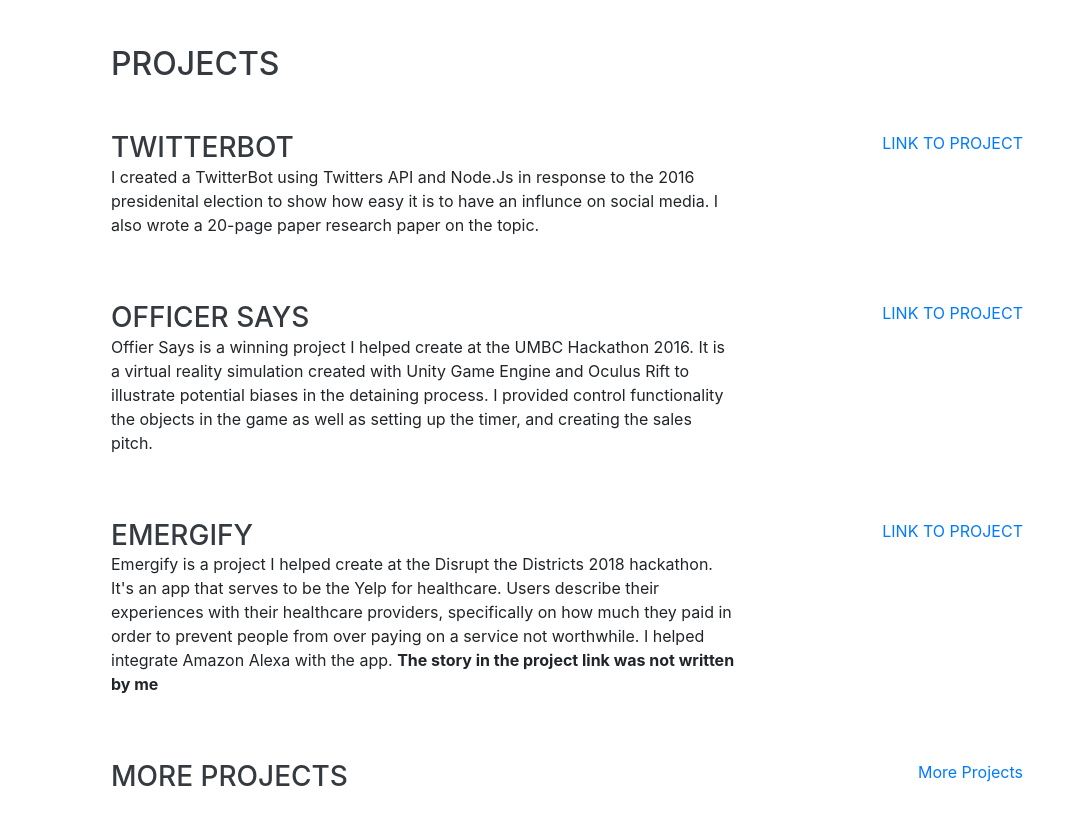
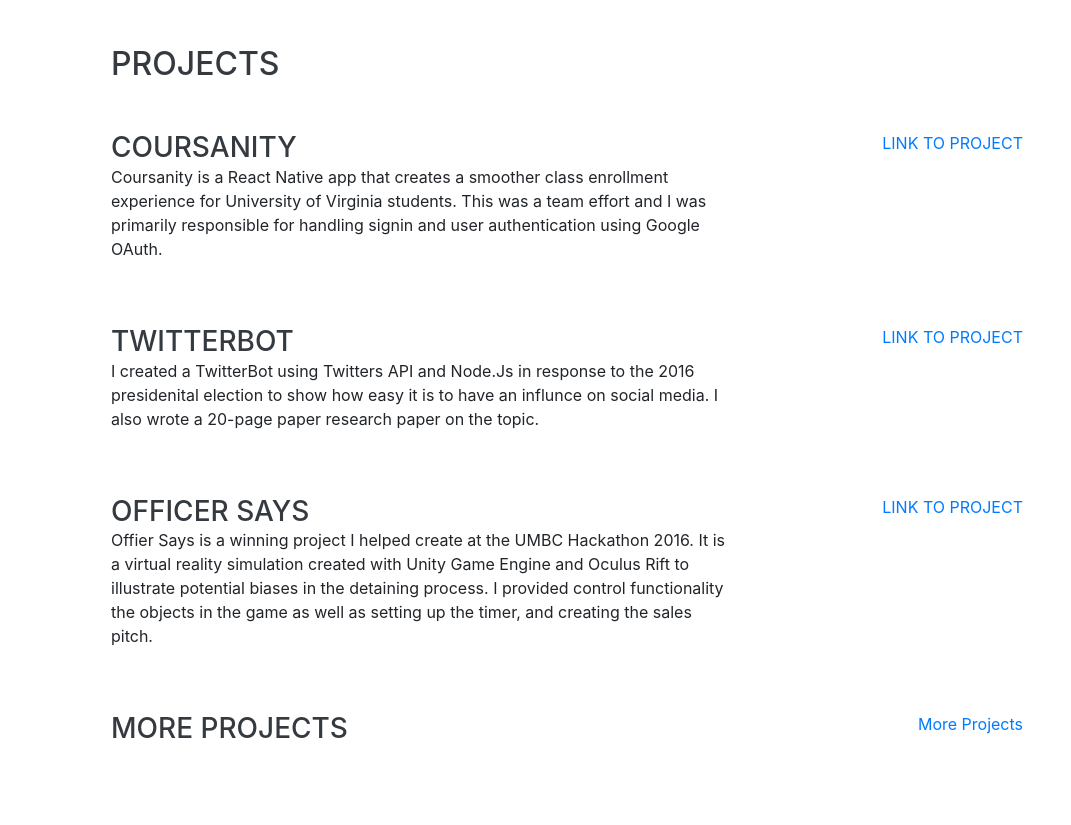
Before and after one commit to kymanellewellyn/devPortfolio, a website with bundled scripts: page index.html in a window 1280 px wide. Shown: the part 804-1629 px from the top of the page, without its empty margins (209-1280 px from the left). Built offline with nearby package versions, Linux system fonts and the light colour scheme; a web font is replaced by a local one.

Commit message:
new push

```diff
--- a/index.html
+++ b/index.html
@@ -60,7 +60,7 @@
           <div class="subheading mb-5">Developer + Designer. <!-- · -->
           <!--  <a href="mailto:name@email.com">kl3jy@virginia.edu</a> -->
           </div>
-          <p class="lead mb-5">I'm a computer science student at the University of Virginia with a passion for leadership, innovation, and product design. My specialities are Javascript, Mobile Development with React Native, User Experience Design, Human-Computer Interaction, and C++. I enjoy bringing ideas to life through problem-solving and creativity and believe there are more solutions than there are problems. Aside from that, I enjoy playing basketball, hanging out with friends, and watching Impractical Joker reruns like I haven't seen it ten times already.</p>
+          <p class="lead mb-5">I'm a computer science student at the University of Virginia with a passion for leadership, innovation, and product design. My specialities are Javascript, Mobile Development with React Native, User Experience Design, Human-Computer Interaction, and C++. I enjoy bringing ideas to life through problem-solving and creativity and believe there are more solutions than there are problems. Aside from that, I enjoy playing basketball, hanging out with friends, and watching reruns of Impractical Jokers.</p>
           <!--<div class="social-icons">
             <a href="#">
               <i class="fab fa-linkedin-in"></i>
@@ -83,6 +83,19 @@
       <section class="resume-section p-3 p-lg-5 d-flex justify-content-center" id="experience">
         <div class="w-100">
           <h2 class="mb-5">Projects</h2>
+
+
+          <div class="resume-item d-flex flex-column flex-md-row justify-content-between mb-5">
+            <div class="resume-content">
+              <h3 class="mb-0">Coursanity</h3>
+              <!--<div class="subheading mb-3">Intelitec Solutions</div>-->
+              <p>Coursanity is a React Native app that creates a smoother class enrollment experience for University of Virginia students. This was a team effort and I was primarily responsible for handling signin and user authentication using Google OAuth.</p>
+            </div>
+            <div class="resume-date text-md-right">
+              <span class="text-primary"><a href="https://devpost.com/software/emergify">LINK TO PROJECT</a></span>
+            </div>
+        </div>
+
 
           <div class="resume-item d-flex flex-column flex-md-row justify-content-between mb-5">
             <div class="resume-content">
@@ -107,18 +120,6 @@
               </div>
           </div>
 
-
-
-          <div class="resume-item d-flex flex-column flex-md-row justify-content-between mb-5">
-            <div class="resume-content">
-              <h3 class="mb-0">Emergify</h3>
-              <!--<div class="subheading mb-3">Intelitec Solutions</div>-->
-              <p>Emergify is a project I helped create at the Disrupt the Districts 2018 hackathon. It's an app that serves to be the Yelp for healthcare. Users describe their experiences with their healthcare providers, specifically on how much they paid in order to prevent people from over paying on a service not worthwhile. I helped integrate Amazon Alexa with the app. <strong>The story in the project link was not written by me</strong></p>
-            </div>
-            <div class="resume-date text-md-right">
-              <span class="text-primary"><a href="https://devpost.com/software/emergify">LINK TO PROJECT</a></span>
-            </div>
-        </div>
 
 
 
```
